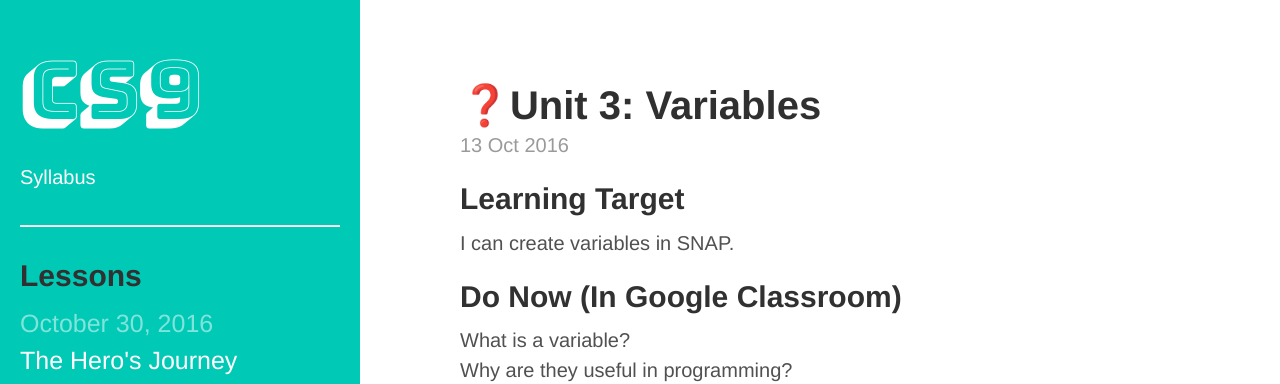
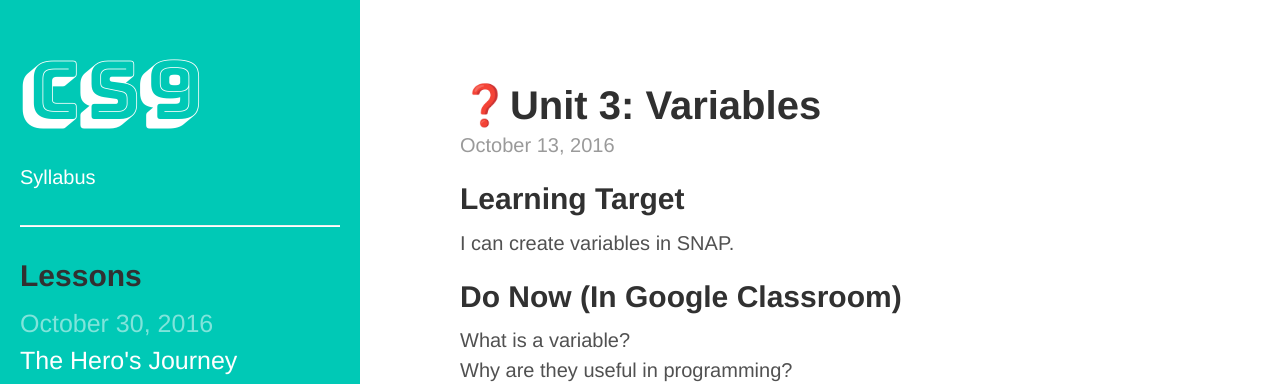
Before and after one commit to bensk/CS9, a Jekyll site: the page built from _posts/2016-10-13-❓variables-guessing-game.md, in a window 1280 px wide and 900 px high. Shown: the top 384 px of the window. Built offline with Jekyll 4.4.1, drawn with Linux system fonts in a browser that asks for light colours; some web fonts are replaced; a style sheet for code colours, icons or effects is not loaded.

Commit message:
:date: changed date format for posts

```diff
--- a/_layouts/post.html
+++ b/_layouts/post.html
@@ -4,7 +4,7 @@
 
 <div class="post">
   <h1 class="post-title">{{ page.title }}</h1>
-  <span class="post-date">{{ page.date | date_to_string }}</span>
+  <span class="post-date">{{ page.date | date: '%B %d, %Y' }}</span>
   {{ content }}
 </div>
 
```
